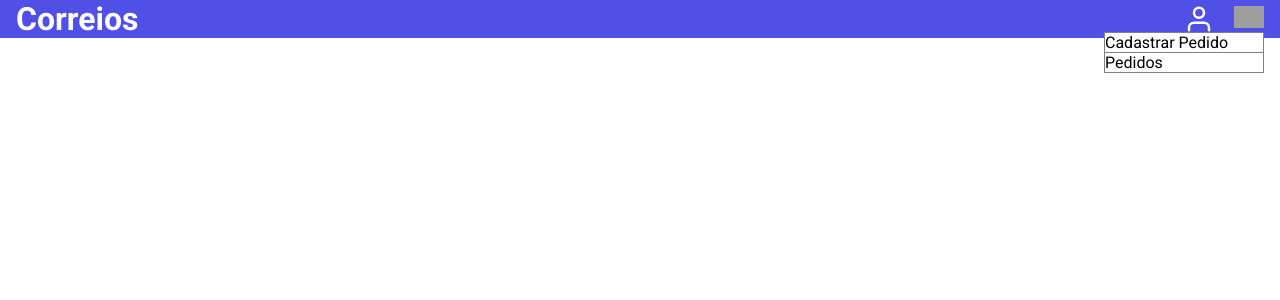
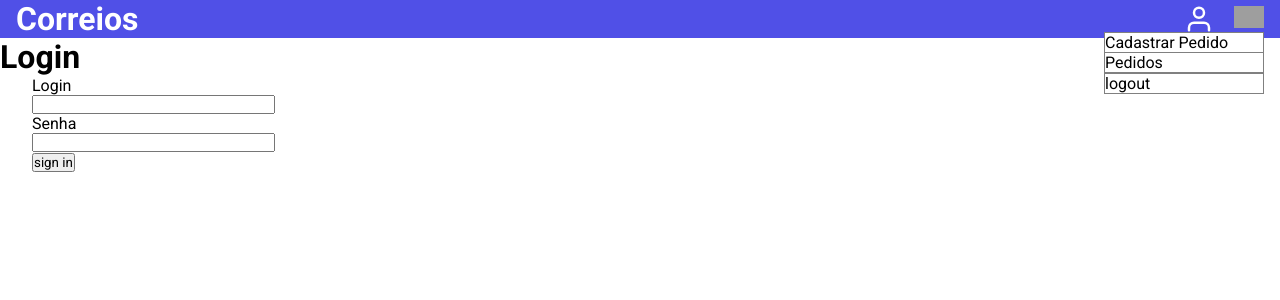
Before and after one commit to FredericoBresani/projeto-ESS, an Angular app in the folder correios/: page /#/ in a window 1280 px wide. Both pictures are taken after a click on the picture 1249 px from the left and 17 px from the top of the page. Shown: the top 300 px of the page. Built offline with nearby package versions, Linux system fonts and the light colour scheme; grey boxes are pictures that could not be loaded.

Commit message:
Implementações de Login

```diff
--- a/correios/src/app/app-routing.module.ts
+++ b/correios/src/app/app-routing.module.ts
@@ -2,24 +2,34 @@
 import { RouterModule, Routes } from '@angular/router';
 import { CadastroComponent } from './cadastro-pedidos/cadastro/cadastro.component';
 import { PedidosComponent } from './cadastro-pedidos/pedidos/pedidos.component';
+import { AuthGuard } from './guards/auth-guard';
+import { LoginComponent } from './login/login/login.component';
 
 const routes: Routes = [
   {
     path: 'correios',
+    canActivate: [AuthGuard],
     component: PedidosComponent,
   },
   {
     path: 'correios/pedidos',
+    canActivate: [AuthGuard],
     component: PedidosComponent,
   },
   {
     path: 'correios/cadastrar-pedido',
+    canActivate: [AuthGuard],
     component: CadastroComponent,
-  }
+  },
+  {
+    path: '',
+    component: LoginComponent,
+  },
+  {path: '**', redirectTo:''}
 ];
 
 @NgModule({
-  imports: [RouterModule.forRoot(routes)],
+  imports: [RouterModule.forRoot(routes, {useHash: true})],
   exports: [RouterModule]
 })
 export class AppRoutingModule { }
--- a/correios/src/app/app.module.ts
+++ b/correios/src/app/app.module.ts
@@ -7,16 +7,18 @@
 import { CadastroPedidosModule } from './cadastro-pedidos/cadastro-pedidos.module';
 import { SharedModule } from './shared/shared.module';
 import { HttpClientModule } from '@angular/common/http';
+import { loginModule } from './login/login.module';
 
 @NgModule({
   declarations: [
-    AppComponent
+    AppComponent,
   ],
   imports: [
     BrowserModule,
     AppRoutingModule,
     NavBarModule,
     CadastroPedidosModule,
+    loginModule,
     SharedModule,
     HttpClientModule
   ],
--- /dev/null
+++ b/correios/src/app/guards/auth-guard.ts
@@ -0,0 +1,22 @@
+import { Injectable } from '@angular/core';
+import { Router, CanActivate, ActivatedRouteSnapshot } from '@angular/router';
+import { Observable } from 'rxjs';
+;
+
+@Injectable({
+  providedIn: 'root'
+})
+export class AuthGuard implements CanActivate {
+
+  constructor(private readonly router: Router) { }
+  canActivate(): boolean  {
+    let isLogado = JSON.parse(localStorage.getItem('logado')!);
+
+    if(!isLogado){
+      this.router.navigate(['']);
+    }
+
+    return true;
+  }
+
+}
--- /dev/null
+++ b/correios/src/app/login/login.module.ts
@@ -0,0 +1,17 @@
+import { CommonModule } from "@angular/common";
+import { NgModule } from "@angular/core";
+import { ReactiveFormsModule } from "@angular/forms";
+import { LoginComponent } from "./login/login.component";
+
+@NgModule({
+  declarations: [
+    LoginComponent
+  ],
+  imports: [
+      CommonModule,
+      ReactiveFormsModule,
+  ],
+  providers: [],
+
+})
+export class loginModule {}
--- /dev/null
+++ b/correios/src/app/login/login/login.component.html
@@ -0,0 +1,14 @@
+<div>
+    <h1>Login</h1>
+    <form [formGroup]="loginForm!"  (ngSubmit)="signIn()" >
+        <div class="formElement">
+            <label for="login"> Login </label>
+            <input type="text" formControlName="usuario" name="login" id="login">
+        </div>
+        <div class="formElement">
+            <label for="loginSenha">Senha </label>
+            <input type="password" formControlName="senha" name="senha" id="loginSenha">
+        </div>
+        <button type="submit">sign in</button>
+    </form>
+</div>
--- /dev/null
+++ b/correios/src/app/login/login/login.component.scss
@@ -0,0 +1,8 @@
+form {
+    padding: 0 2rem 0 2rem;
+    .formElement {
+      display: flex;
+      flex-direction: column;
+      width: 20%;
+    }
+  }
--- /dev/null
+++ b/correios/src/app/login/login/login.component.ts
@@ -0,0 +1,33 @@
+import { Component, OnInit } from '@angular/core';
+import { FormGroup, FormBuilder,Validators } from '@angular/forms';
+import { Router } from '@angular/router';
+@Component({
+  selector: 'app-login',
+  templateUrl: './login.component.html',
+  styleUrls: ['./login.component.scss']
+})
+export class LoginComponent implements OnInit {
+
+  public loginForm?: FormGroup;
+
+  constructor(private readonly formBuilder: FormBuilder, private readonly router: Router) { }
+
+  ngOnInit(): void {
+    this.setupForm();
+  }
+
+  signIn(): void{
+    let logado = true;
+    localStorage.setItem('logado', JSON.stringify(logado));
+    this.router.navigate(['correios']);
+  }
+
+  setupForm(): void {
+    this.loginForm = this.formBuilder.group({
+      usuario: ['', Validators.required],
+      senha: ['', Validators.required],
+    });
+
+  }
+
+}
--- a/correios/src/app/nav-bar/bar/bar.component.html
+++ b/correios/src/app/nav-bar/bar/bar.component.html
@@ -10,6 +10,9 @@
         <ul>
           <li *ngFor="let option of options" [routerLink]="[option.path]" (click)="showNavOptions()">{{option.text}}</li>
         </ul>
+        <ul>
+          <li (click)="logOut()" >logout</li>
+        </ul>
       </div>
     </div>
   </div>
--- a/correios/src/app/nav-bar/bar/bar.component.ts
+++ b/correios/src/app/nav-bar/bar/bar.component.ts
@@ -18,4 +18,9 @@
     document.querySelector('.navoptions')?.classList.toggle('navoptions-show');
   }
 
+  logOut(): void{
+    localStorage.clear();
+    location.reload();
+  }
+
 }
```
Also changed, not shown: 2 other files (tests, documents, lock files or other folders).
